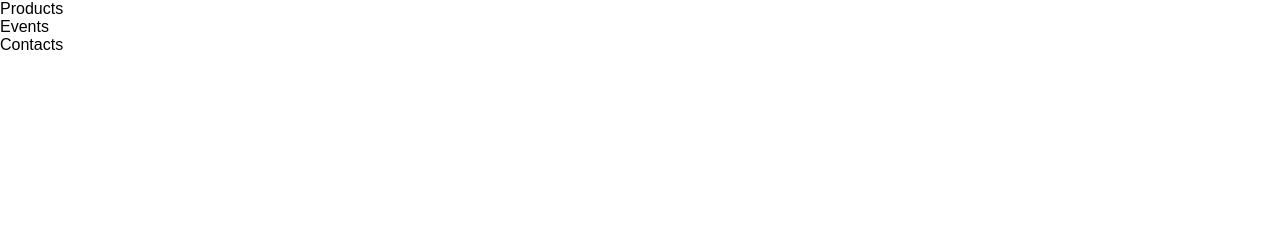
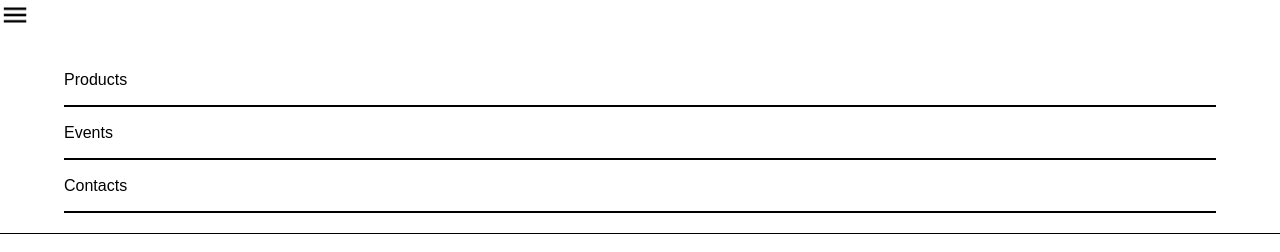
Before and after one commit to PrinceAli001/dropdown-menu, a website built with webpack: page src/index.html in a window 1280 px wide. Built offline with nearby package versions, Linux system fonts and the light colour scheme.

Commit message:
Design process nearing it's end

```diff
--- a/src/index.html
+++ b/src/index.html
@@ -7,6 +7,7 @@
 </head>
 <body>
     <header>
+        <img src="../Images/menu.png" alt="">
         <div id="background">
             <div id="products">Products</div>
             <div id="events">Events</div>
--- a/src/index.js
+++ b/src/index.js
@@ -1,15 +1,7 @@
 import './style.css';
-import Menu from '../Images/menu.svg';
-import Close from '../Images/close-thick.svg';
 
 display
 
 function display() {
-    let header = document.querySelector('header');
-    let background = document.querySelector('#background');
-    let menu = document.createElement('img');
-    menu.src = Menu;
-    header.textContent = '';
-    header.appendChild(menu)
-    header.appendChild(background);
+
 }
--- a/src/style.css
+++ b/src/style.css
@@ -4,7 +4,18 @@
     font-family: sans-serif;
     box-sizing: border-box;
 }
-img{
-    height: 20px;
-    width: 20px;
+header img{
+    height: 30px;
+    width: 30px;
 }
+#background{
+    border-bottom: 1px solid;
+    height: 200px;
+    padding: 20px 5% 20px 5%;
+}
+#background div{
+    border-bottom: 2px solid;
+    height: 53px;
+    display: flex;
+    align-items: center;
+}
```
Also changed, not shown: Images/menu.png (added), Images/menu.svg (deleted).
